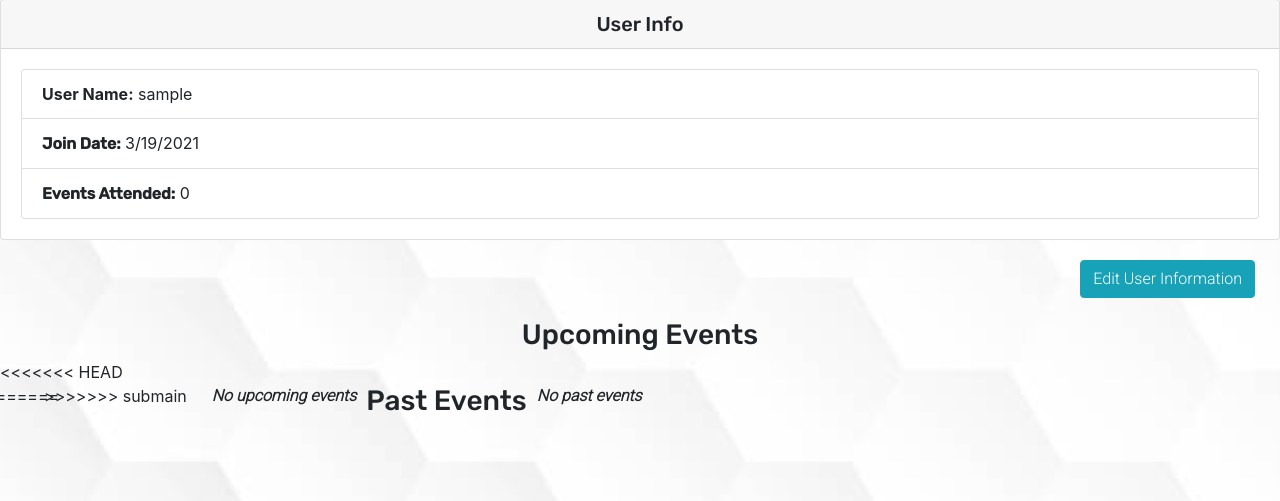
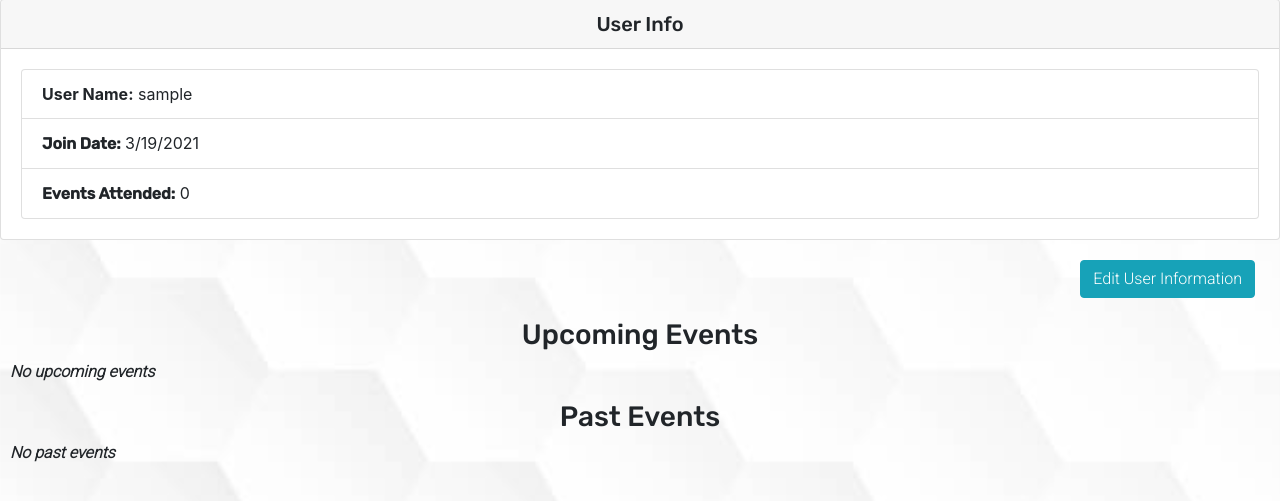
Before and after one commit to AaronGoldsmith1/jobber, a Django app: page /accounts/profile/ in a window 1280 px wide. Shown: the part 57-558 px from the top of the page. Run offline with Django 3.2, Linux system fonts and the light colour scheme; the visitor is signed in with stand-in values (Sample User, id 1); data that the repository does not hold is empty; some libraries are stand-ins or nearby versions.

Commit message:
update profile html

```diff
--- a/main_app/templates/user/profile.html
+++ b/main_app/templates/user/profile.html
@@ -55,11 +55,7 @@
 </div>
 
 <h3 class="text-center titles">Upcoming Events</h3>
-<<<<<<< HEAD
 <div class="row upcoming-events event-cards">
-=======
-<div class="row event-cards">
->>>>>>> submain
 {% if upcoming.count %}
   {% for event in upcoming %}
     <div class="col-sm-3">
```
